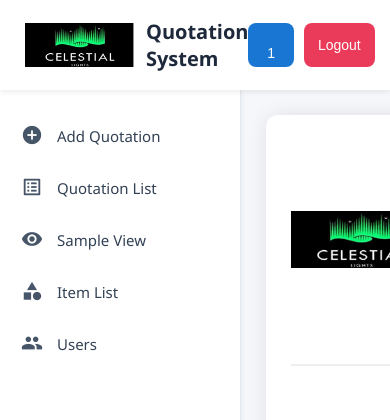
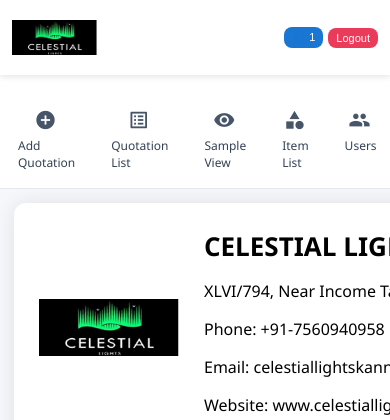
Before and after one commit to sridhin45/quotation-frontend, an Angular app: page /quotations/view/1 in a window 390 px wide. Shown: the top 420 px of the page. Built offline with nearby package versions, Linux system fonts and the light colour scheme; no server answers; sample sign-in values are in the browser's storage.

Commit message:
UI responsive + auth updates + fixes

```diff
--- a/src/app/app.component.css
+++ b/src/app/app.component.css
@@ -10,45 +10,77 @@
 }
 
 /* ===============================
-   TOP BAR (White + Shadow)
+   TOP BAR
 ================================*/
 .topbar {
-  height: 90px;
+  height: 80px;
   background: #ffffff;
   color: #1e293b;
   display: flex;
   justify-content: space-between;
   align-items: center;
-  padding: 0 25px;
-  font-size: 20px;
+  padding: 0 18px;
+  font-size: 18px;
   font-weight: 600;
   flex-shrink: 0;
   position: sticky;
   top: 0;
   z-index: 100;
-  box-shadow: 0 2px 6px rgba(0,0,0,0.08);   /* Soft shadow */
+  box-shadow: 0 2px 6px rgba(0,0,0,0.1);
 }
 
 /* Logo + Text */
 .logo-area {
   display: flex;
   align-items: center;
-  gap: 12px;
+  gap: 10px;
 }
 
 .top-logo {
-  height: 45px;
+  height: 40px;
   object-fit: contain;
 }
 
-.logo-text {
-  font-size: 22px;
+.logo-textl {
+  font-size: 20px;
   font-weight: 700;
   color: #1e293b;
 }
 
 /* ===============================
-   MAIN CONTENT CONTAINER
+   TOP ACTIONS
+================================*/
+.top-actions {
+  display: flex;
+  gap: 8px;
+  align-items: center;
+}
+
+.top-btn {
+  padding: 6px 12px;
+  border-radius: 8px;
+  border: none;
+  cursor: pointer;
+  background: #1976d2;
+  color: white;
+  font-size: 14px;
+  white-space: nowrap;
+}
+
+.top-btn:hover {
+  background:#3867d6;
+}
+
+.logout {
+  background:#eb3b5a;
+}
+
+.logout:hover{
+  background:#c23616;
+}
+
+/* ===============================
+   MAIN CONTENT
 ================================*/
 .main-container {
   display: flex;
@@ -57,21 +89,18 @@
 }
 
 /* ===============================
-   SIDEBAR (White + Shadow)
+   SIDEBAR
 ================================*/
 .sidebar {
-  width: 240px;
+  width: 260px;
   background: #ffffff;
   border-right: 1px solid #e2e8f0;
   padding-top: 20px;
   overflow-y: auto;
-  position: sticky;
-  top: 70px;
-  height: calc(100vh - 70px);
-  box-shadow: 2px 0 5px rgba(0,0,0,0.04); /* Light shadow */
+  height: calc(100vh - 80px);
+  box-shadow: 2px 0 5px rgba(0,0,0,0.05);
 }
 
-/* Sidebar List */
 .sidebar ul {
   list-style: none;
   padding: 0;
@@ -90,80 +119,141 @@
   transition: 0.2s;
 }
 
-/* Hover */
 .sidebar li:hover {
-  background: #f1f5f9;
-  color: #0f172a;
-  border-left: 3px solid #3b82f6;
+  background:#f1f5f9;
+  border-left:3px solid #3b82f6;
 }
 
-/* Active */
 .sidebar li.active {
-  background: #e0f2fe;
-  color: #0369a1;
-  font-weight: 600;
-  border-left: 3px solid #0284c7;
+  background:#e0f2fe;
+  color:#0369a1;
+  font-weight:600;
+  border-left:3px solid #0284c7;
 }
 
-/* Material Icons */
 .sidebar mat-icon {
-  font-size: 22px;
-  color: #475569;
+  font-size:22px;
+  color:#475569;
 }
 
 /* ===============================
-   MAIN CONTENT (Scrollable)
+   MAIN CONTENT AREA
 ================================*/
 .content {
-  flex: 1;
-  padding: 25px;
-  overflow-y: auto;
+  flex:1;
+  padding:20px;
+  overflow-y:auto;
 }
-/* HIDE LAYOUT DURING PRINT */
+
+/* ===============================
+   PRINT
+================================*/
 @media print {
-
-  /* Hide topbar + sidebar completely */
   .topbar,
   .sidebar {
-    display: none !important;
-    visibility: hidden !important;
+    display:none!important;
+    visibility:hidden!important;
   }
 
-  /* Optional: hide layout wrapper */
   .layout {
-    display: block !important;
+    display:block!important;
   }
 
-  /* Reset sticky & fixed elements */
   * {
     position: static !important;
     box-shadow: none !important;
   }
 }
 
-.top-actions{
-  display: flex;
-  gap: 10px;
+/* ===============================
+   RESPONSIVE — Tablets
+================================*/
+@media (max-width: 992px) {
+  .sidebar {
+    width:220px;
+  }
+
+  .logo-textl {
+    font-size:18px;
+  }
+
+  .top-btn {
+    font-size:13px;
+  }
 }
 
-.top-btn{
-  padding: 6px 14px;
-  border-radius: 8px;
-  border: none;
-  cursor: pointer;
-  background: #1976d2;
-  color: white;
-  font-size: 14px;
+/* ===============================
+   RESPONSIVE — Mobile
+================================*/
+@media (max-width: 768px) {
+
+  .topbar {
+    height:75px;
+    padding: 0 12px;
+  }
+
+  .logo-textl {
+    display:none;      /* hide big text on mobile */
+  }
+
+  .top-logo {
+    height:35px;
+  }
+
+  .top-actions {
+    gap:5px;
+  }
+
+  .top-btn {
+    padding:5px 10px;
+    font-size:12px;
+  }
+
+  .main-container {
+    flex-direction: column;
+  }
+
+  .sidebar {
+    width:100%;
+    height:auto;
+    display:flex;
+    overflow-x:auto;
+    border-right:none;
+    border-bottom:1px solid #e5e7eb;
+  }
+
+  .sidebar ul {
+    display:flex;
+    flex-direction: row;
+    width:max-content;
+  }
+
+  .sidebar li {
+    flex-direction: column;
+    gap:4px;
+    border-left:none;
+    border-bottom:3px solid transparent;
+  }
+
+  .sidebar li.active {
+    border-bottom:3px solid #0284c7;
+  }
+
+  .content {
+    padding:14px;
+  }
 }
 
-.top-btn:hover{
-  background:#3867d6;
+/* ===============================
+   Small Mobile
+================================*/
+@media (max-width: 480px) {
+  .top-btn {
+    font-size:11px;
+    padding:4px 8px;
+  }
+
+  .sidebar li {
+    font-size:12px;
+  }
 }
-
-.logout{
-  background: #eb3b5a;
-}
-
-.logout:hover{
-  background:#c23616;
-}
```
